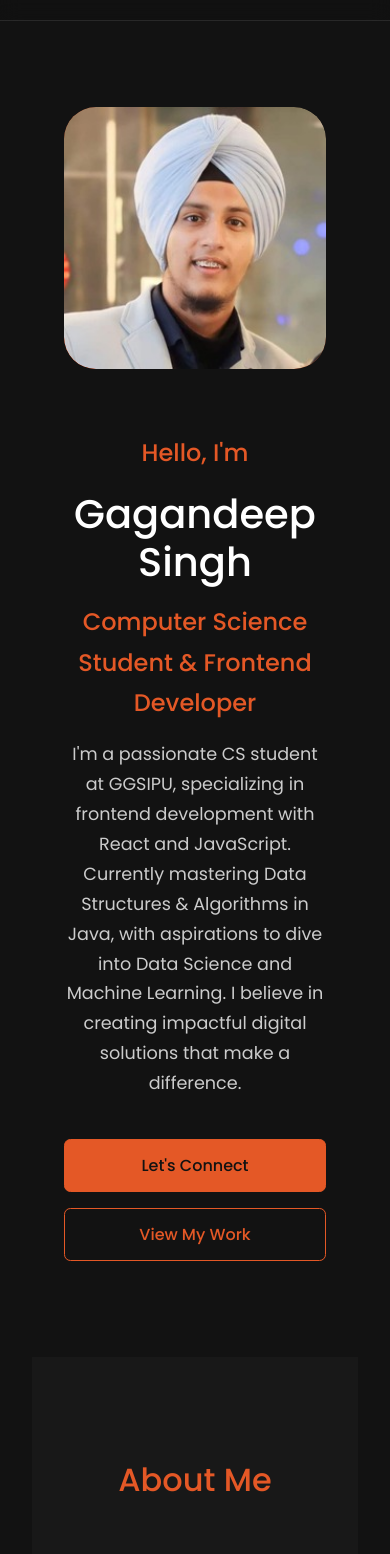
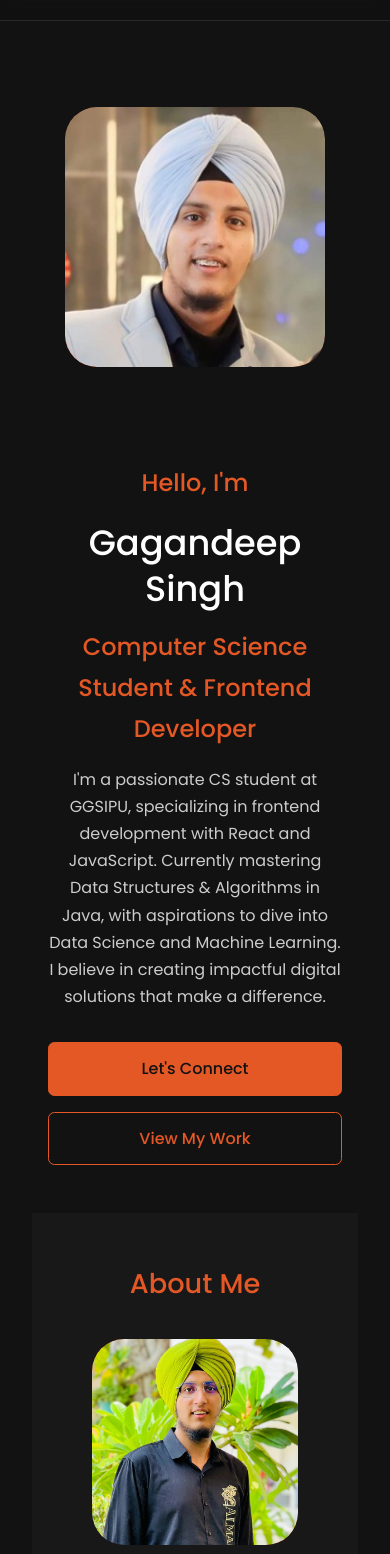
Before and after one commit to gagan13singh/My-Portfolio, a React (Vite) app: page / in a window 390 px wide. Shown: the part 53-1607 px from the top of the page. Built offline with nearby package versions, Linux system fonts and the light colour scheme.

Commit message:
improved responsiveness

```diff
--- a/src/components/About.css
+++ b/src/components/About.css
@@ -101,12 +101,22 @@
 
 @media screen and (max-width: 600px) {
   .about__me {
-    width: 80%;
-    /* Increased width for mobile */
-    margin: 0 auto 3rem;
+    width: 70%;
+    margin: 0 auto 2.5rem;
+  }
+
+  .about__content p {
+    font-size: 0.95rem;
+    margin: 1rem 0 1.5rem;
   }
 
   .about__content ul {
     grid-template-columns: 1fr;
+    gap: 0.8rem;
+  }
+
+  .section__title {
+    font-size: 1.7rem;
+    margin-bottom: 2rem;
   }
 }
--- a/src/components/Experience.css
+++ b/src/components/Experience.css
@@ -85,6 +85,11 @@
 
 /* Responsive */
 @media screen and (max-width: 600px) {
+    .experience__container {
+        padding-left: 0;
+        /* Reset any padding */
+    }
+
     .experience__container::before {
         left: 20px;
     }
@@ -92,6 +97,7 @@
     .experience__icon {
         min-width: 40px;
         height: 40px;
+        /* Ensure specific size */
     }
 
     .experience__icon svg {
@@ -102,4 +108,20 @@
     .experience__item {
         gap: 1rem;
     }
+
+    .experience__content {
+        padding: 1rem;
+    }
+
+    .experience__content h3 {
+        font-size: 1.1rem;
+    }
+
+    .experience__content h4 {
+        font-size: 0.9rem;
+    }
+
+    .experience__content p {
+        font-size: 0.9rem;
+    }
 }
--- a/src/components/Header.css
+++ b/src/components/Header.css
@@ -76,9 +76,10 @@
     top: 100%;
     left: 0;
     width: 100%;
-    background: var(--color-bg-variant);
-    padding: 1rem 0;
+    background: var(--color-bg);
+    padding: 1.5rem 0;
     box-shadow: 0 4px 6px rgba(0, 0, 0, 0.1);
+    border-bottom: 1px solid var(--color-border);
   }
 
   .header__nav.active {
--- a/src/components/Hero.css
+++ b/src/components/Hero.css
@@ -131,18 +131,34 @@
 }
 
 @media screen and (max-width: 600px) {
+  .hero__content h1 {
+    font-size: 2.2rem;
+    line-height: 1.3;
+  }
 
-  .hero__content h1,
   .typewriter-name {
-    font-size: 2.5rem;
+    font-size: 1.8rem;
+    min-height: 2.5rem;
+  }
+
+  .hero__content p {
+    font-size: 1rem;
+    margin-bottom: 2rem;
   }
 
   .hero__cta {
     flex-direction: column;
     gap: 1rem;
+    width: 100%;
+  }
+
+  .hero__cta .btn {
+    width: 100%;
+    text-align: center;
   }
 
   .hero__image {
-    max-width: 280px;
+    max-width: 260px;
+    margin-bottom: 2rem;
   }
 }
--- a/src/components/Projects.css
+++ b/src/components/Projects.css
@@ -1,6 +1,6 @@
 .projects__container {
   display: grid;
-  grid-template-columns: repeat(auto-fit, minmax(300px, 1fr));
+  grid-template-columns: repeat(auto-fit, minmax(280px, 1fr));
   gap: 2.5rem;
 }
 
@@ -28,3 +28,20 @@
   background: var(--color-primary);
   color: #fff;
 }
+
+/* Responsive */
+@media screen and (max-width: 600px) {
+  .projects__container {
+    grid-template-columns: 1fr;
+    gap: 1.5rem;
+  }
+
+  .project-filters {
+    gap: 0.5rem;
+  }
+
+  .filter-btn {
+    padding: 0.4rem 1rem;
+    font-size: 0.9rem;
+  }
+}
--- a/src/components/Skills.css
+++ b/src/components/Skills.css
@@ -31,3 +31,14 @@
   transform: translateY(-5px);
   box-shadow: 0 10px 20px rgba(228, 88, 38, 0.2);
 }
+
+@media screen and (max-width: 600px) {
+  .skills__container {
+    gap: 1rem;
+  }
+
+  .skill-item {
+    padding: 0.8rem 1.5rem;
+    font-size: 0.9rem;
+  }
+}
--- a/src/index.css
+++ b/src/index.css
@@ -55,9 +55,27 @@ body {
   padding: 0 2rem;
 }
 
+@media screen and (max-width: 600px) {
+  .container {
+    padding: 0 1rem;
+  }
+}
+
 section {
   padding: 6rem 0;
   overflow-x: hidden;
+}
+
+@media screen and (max-width: 1024px) {
+  section {
+    padding: 4rem 0;
+  }
+}
+
+@media screen and (max-width: 600px) {
+  section {
+    padding: 3rem 0;
+  }
 }
 
 h1,
```
